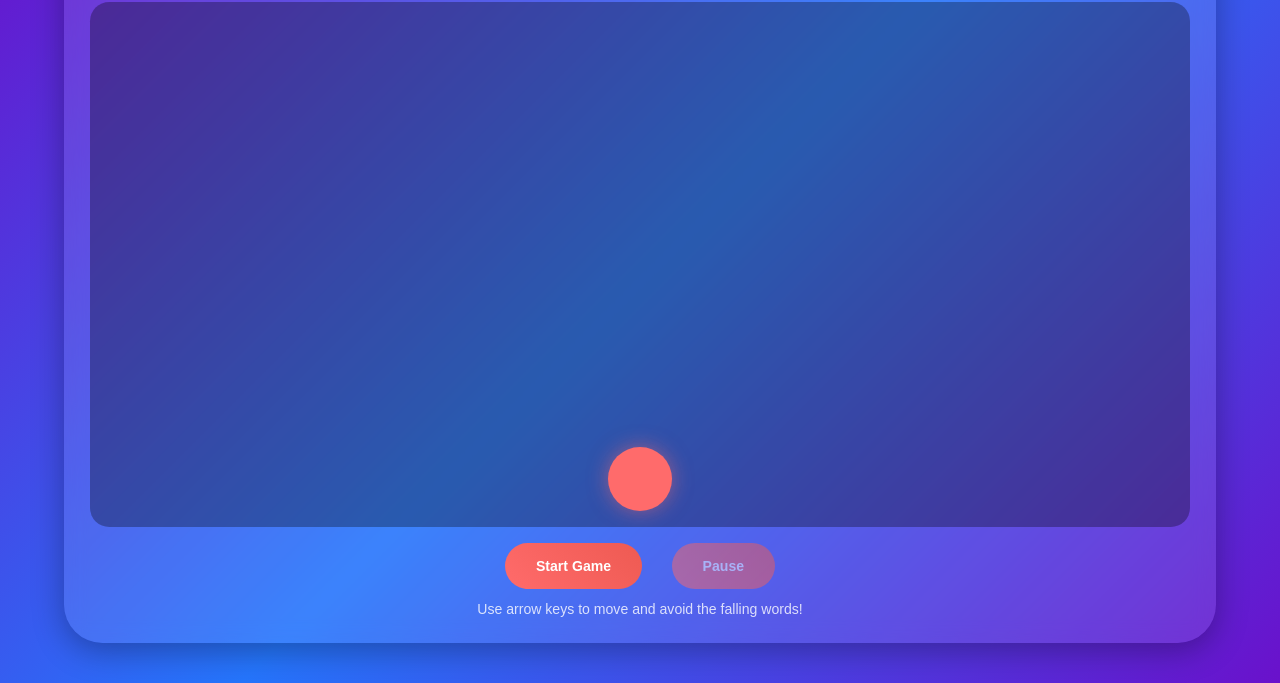
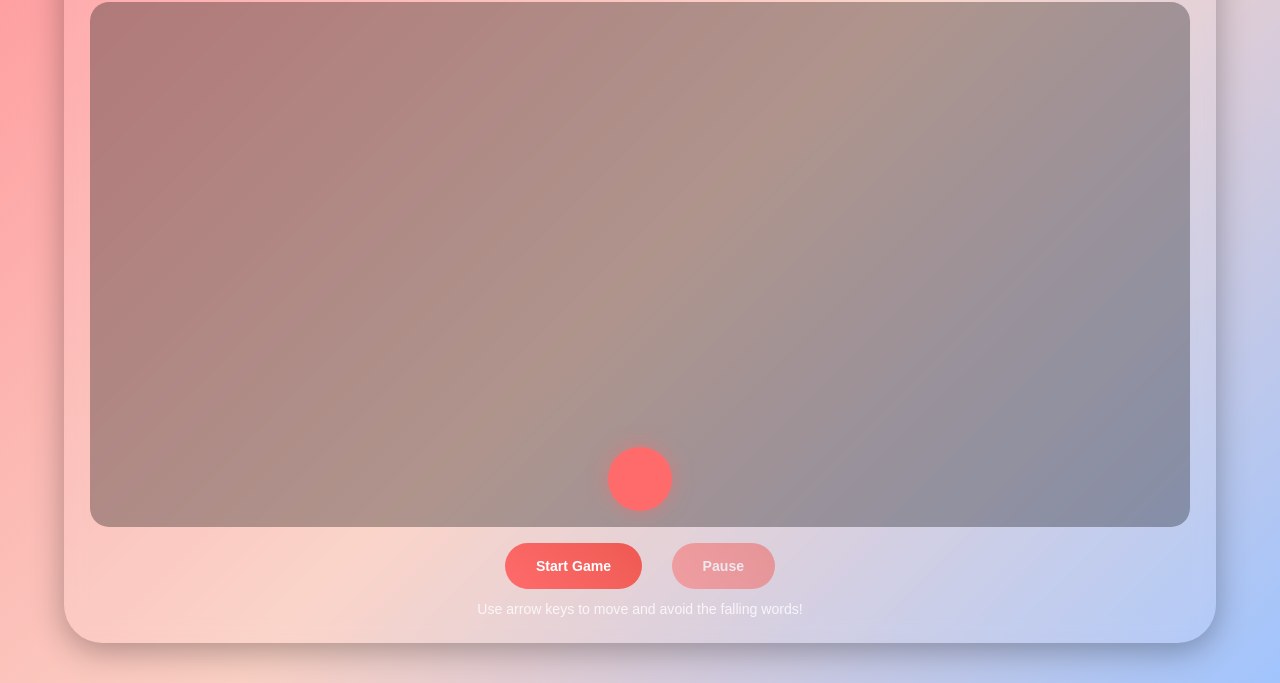
Before and after one commit to lilidan/a-fuck-game, a plain HTML site: page index.html in a window 1280 px wide. Shown: the part 117-800 px from the top of the page. Drawn offline with Linux system fonts and the light colour scheme.

Commit message:
AI update: change bg color

```diff
--- a/style.css
+++ b/style.css
@@ -6,7 +6,7 @@
 
 body {
     font-family: 'Arial', sans-serif;
-    background: linear-gradient(135deg, #6a11cb, #2575fc, #6a11cb);
+    background: linear-gradient(135deg, #ff9a9e, #fad0c4, #a1c4fd);
     min-height: 100vh;
     display: flex;
     justify-content: center;
```
